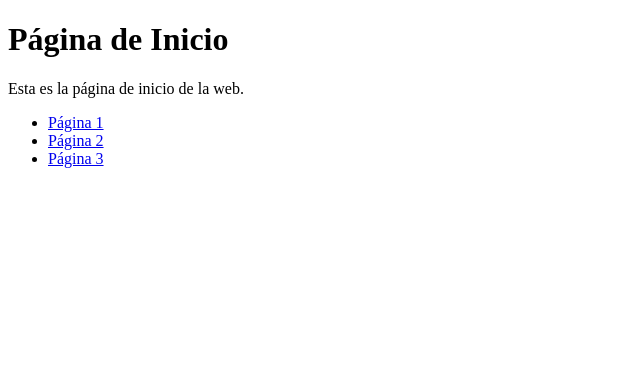
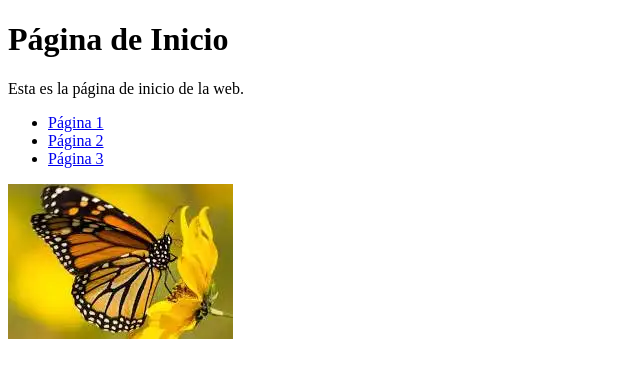
Before and after one commit to Ariadna2024/ProyectoBackEnd, a plain HTML site: page index.html in a window 1280 px wide. Shown: the whole page, without its empty margins (0-640 px from the left). Drawn offline with Linux system fonts and the light colour scheme.

Commit message:
Archivo index modificado

```diff
--- a/index.html
+++ b/index.html
@@ -15,5 +15,6 @@
             <li><a href="./pagina3.html">Página 3</a></li>
         </ul>
     </nav>
+    <img src="./img/mariposa-monarca.webp" alt="logo">
 </body>
 </html>
```
